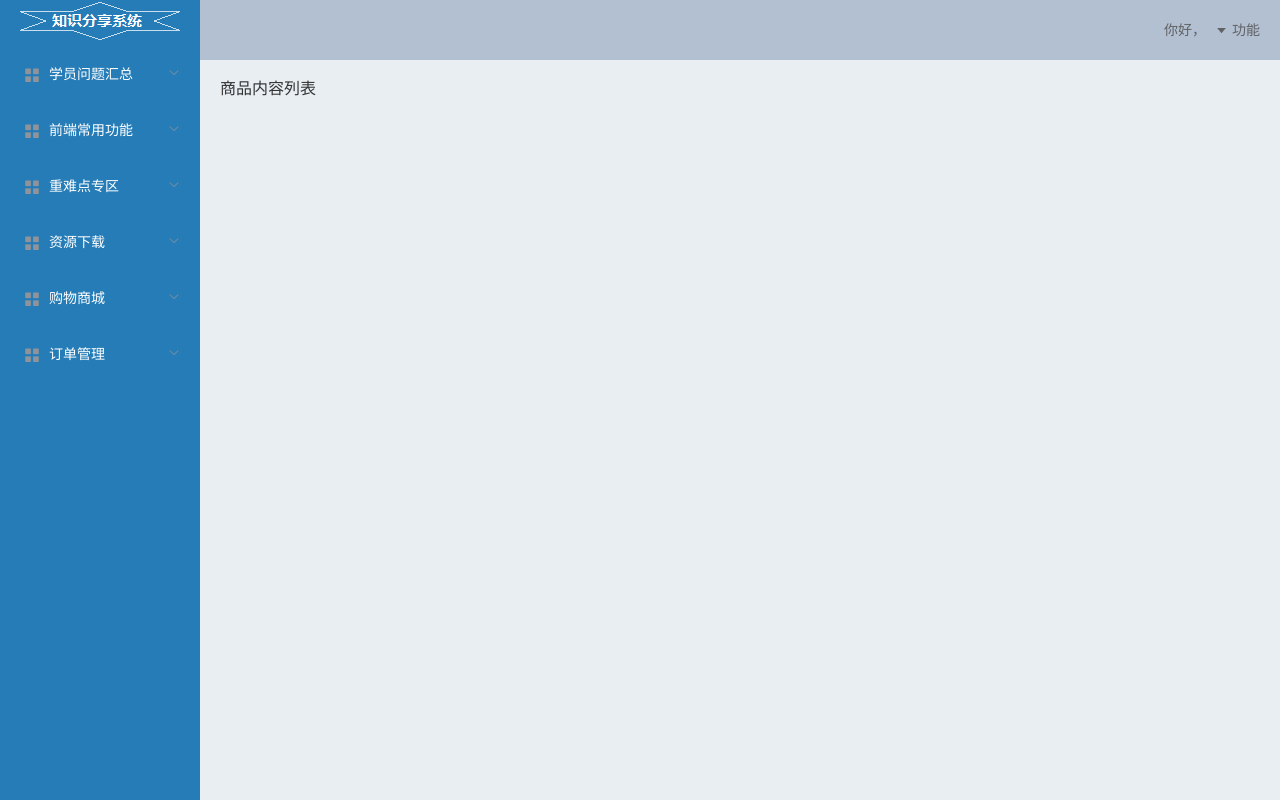
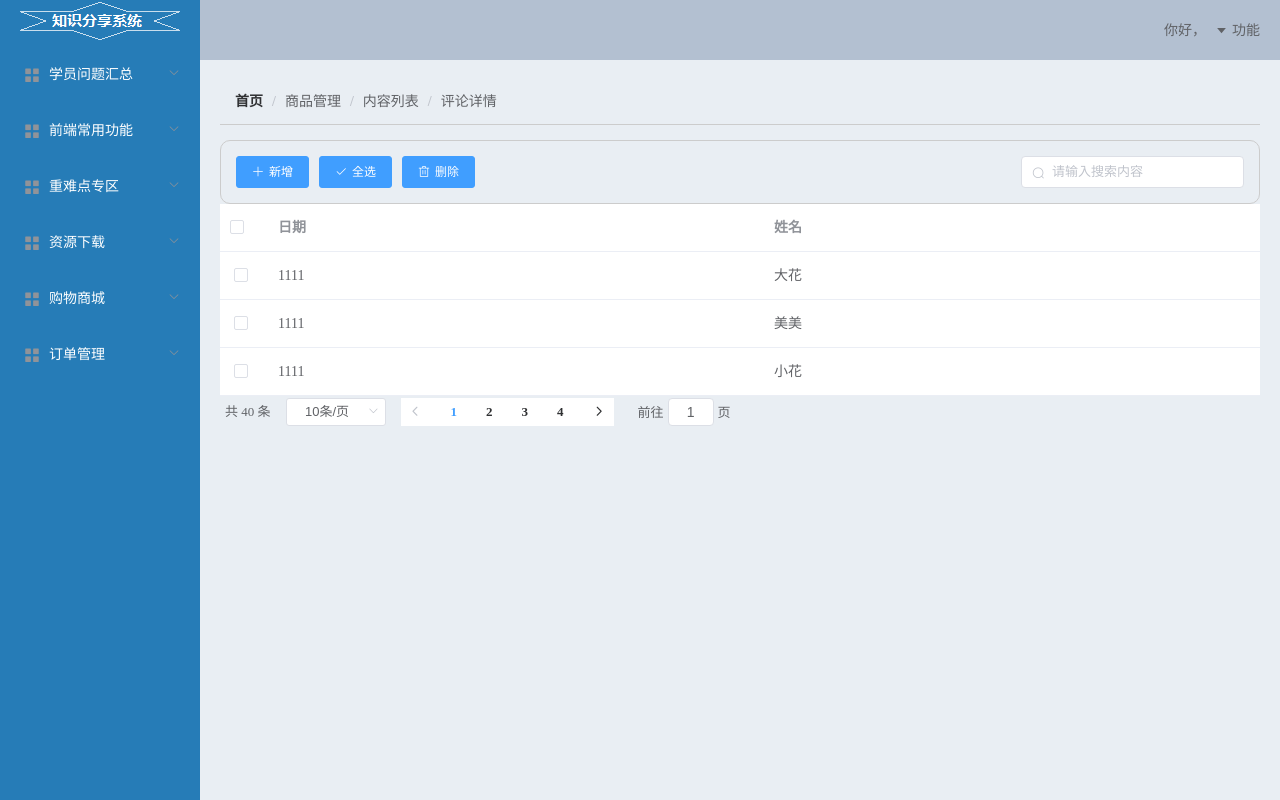
Before and after one commit to sunSunnySmile/VueProject, a Vue app: page /#/goods/content/list in a window 1280 px wide. Built offline with nearby package versions, Linux system fonts and the light colour scheme.

Commit message:
商品列表页, 实现导航, 工具条, 表格组件实现布局效果

```diff
--- a/src/component/admin/goods/content/goodsContentList.vue
+++ b/src/component/admin/goods/content/goodsContentList.vue
@@ -1,15 +1,92 @@
 <template>
-    <div>
-        商品内容列表
+    <div class="list">
+        <!-- 面包屑导航 -->
+        <el-breadcrumb separator="/">
+            <el-breadcrumb-item :to="{ path: '/' }">首页</el-breadcrumb-item>
+            <el-breadcrumb-item>商品管理</el-breadcrumb-item>
+            <el-breadcrumb-item>内容列表</el-breadcrumb-item>
+            <el-breadcrumb-item>评论详情</el-breadcrumb-item>
+        </el-breadcrumb>
+        <!-- 工具条 -->
+        <section class="list_util">
+            <!-- 左边按钮 -->
+            <div class="list_util_btns">
+                <el-button size="small" type="primary" icon="el-icon-plus">新增</el-button>
+                <el-button size="small" type="primary" icon="el-icon-check">全选</el-button>
+                <el-button size="small" type="primary" icon="el-icon-delete">删除</el-button>
+            </div>
+
+            <!-- 右边搜索框 -->
+            <div class="list_util_search">
+                <el-input size="small" placeholder="请输入搜索内容" prefix-icon="el-icon-search">
+                </el-input>
+            </div>
+        </section>
+            <!-- 表格  表格: data属性为列表数据, 传入后会根据这个数据自动渲染  -->
+        <el-table ref="multipleTable" :data="dataList" tooltip-effect="dark" style="width: 100%" @selection-change="handleSelectionChange">
+            <!-- 多选框列 -->
+            <el-table-column type="selection">
+            </el-table-column>
+            <!-- 普通列: label用于设置表头, prop用于指定该列展示的字段名称 -->
+            <el-table-column label="日期">
+                <template slot-scope="scope">1111</template>
+            </el-table-column>
+             <!-- 普通列: label用于设置表头, 里面的template可以用于设定任意html结构 -->
+            <el-table-column prop="name" label="姓名">
+                <!-- 在temoplate里面, 需要通过scope.row拿到每一行数据 -->
+            </el-table-column>
+        </el-table>
+        <!-- 分页器 -->
+        <div class="block">
+            <el-pagination @size-change="handleSizeChange" @current-change="handleCurrentChange" :current-page="currentPage4" :page-sizes="[10, 20, 30, 40]" :page-size="10" layout="total, sizes, prev, pager, next, jumper" :total="40">
+            </el-pagination>
+        </div>
+
+
+
+
+
     </div>
 </template>
 
 <script>
     export default {
+        data(){
+            return {
+                dataList:[
+                    { date: 2017, name: '大花' },
+                    { date: 2016, name: '美美' },
+                    { date: 2015, name: '小花' },
+                ]
+            }
+        },
+        methods:{
+        handleSelectionChange(){},
+
+        }
 
     }
 </script>
 
-<style scoped>
-
+<style scoped lang="less">
+    .list{
+        .el-breadcrumb{
+            padding: 15px;
+            border-bottom: 1px solid #cccccc;
+            margin-bottom: 15px;
+        }
+        &_util{
+            // 防止父盒子坍塌
+            overflow: hidden;
+            padding: 15px;
+            border: 1px solid #cccccc;
+            border-radius: 10px;
+            &_btns{
+                float: left;
+            }
+            &_search{
+                float: right;
+            }
+        }
+    }
 </style>
```
